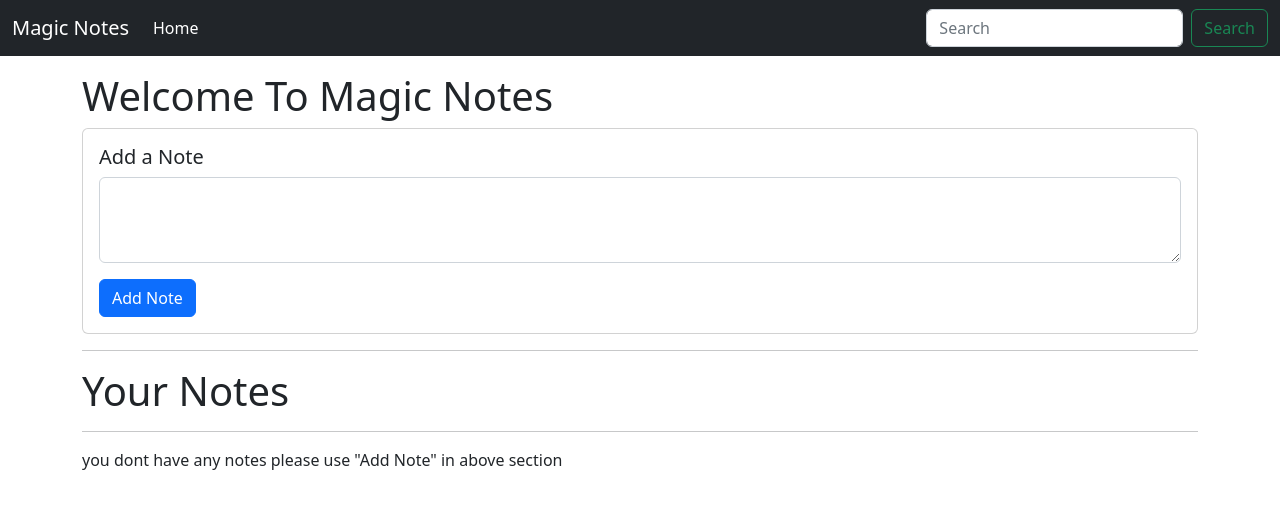
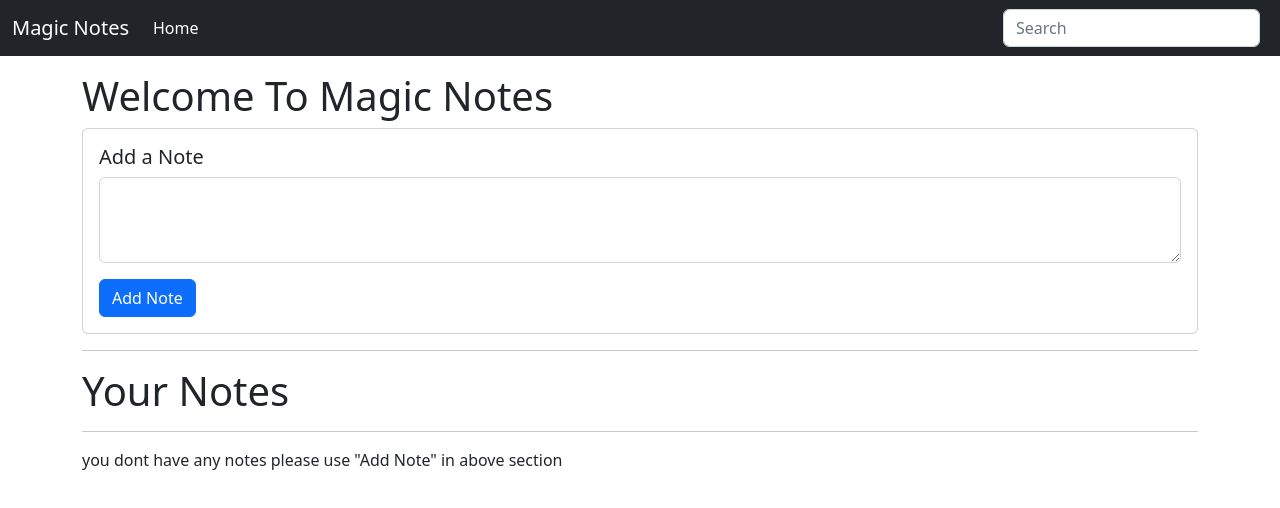
Before and after one commit to namratapatankar3/MagicNotes, a plain HTML site: page index.html in a window 1280 px wide. Drawn offline with nearby package versions, Linux system fonts and the light colour scheme.

Commit message:
Search functionality updated

```diff
--- a/index.html
+++ b/index.html
@@ -31,7 +31,7 @@
                 <form class="d-flex" role="search">
                     <input id="searchTxt" class="form-control me-2" type="search" placeholder="Search"
                         aria-label="Search">
-                    <button class="btn btn-outline-success" type="submit">Search</button>
+
                 </form>
             </div>
 
--- a/js1.js
+++ b/js1.js
@@ -65,6 +65,7 @@ function deleteNote(index) {
 
     shownotes()
 }
+//To search the notes
 let search = document.getElementById('searchTxt')
 search.addEventListener("input", function () {
     let inputval = search.value
```
